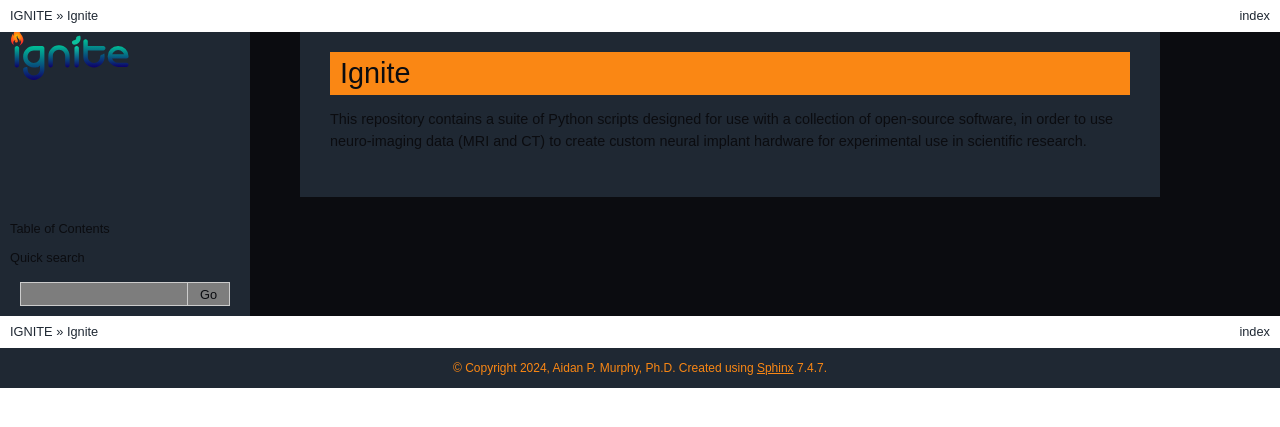
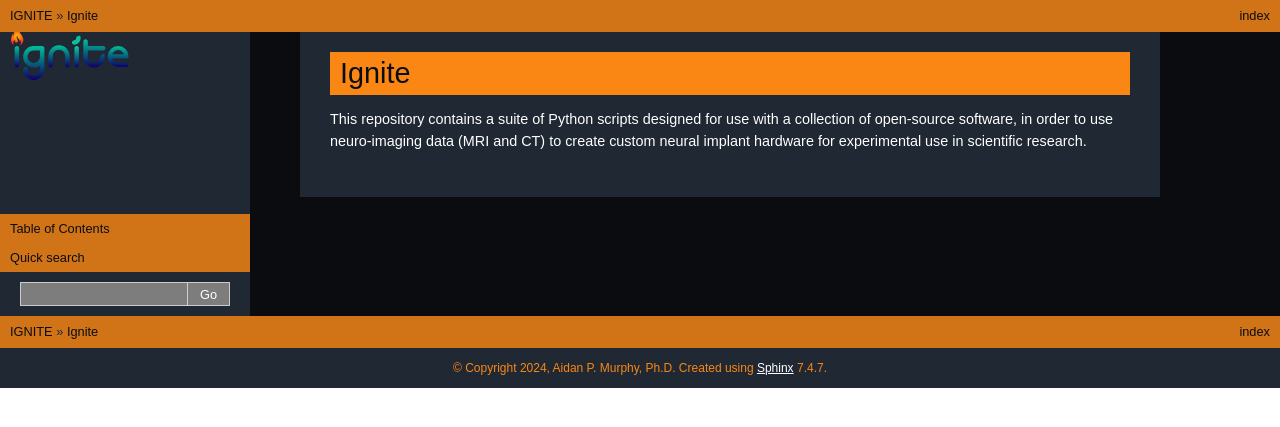
Before and after one commit to Phenomenal-Cat/IGNITE, a Sphinx documentation site: the page built from Docs/source/index.rst, in a window 1280 px wide. Shown: the top 427 px of the page. Built offline with Sphinx 7.4.7, drawn with Linux system fonts in a browser that asks for light colours; nearby versions of some CDN libraries.

Commit message:
Updated css colors

```diff
--- a/Docs/source/_static/css/ignite.css
+++ b/Docs/source/_static/css/ignite.css
@@ -7,9 +7,9 @@
   --main-dk2: #1F2833; /* dark blue */
   --main-mid: #C5C6C7; /* light grey */
   --main-middark: #7d7d7d; /* mid grey */
-  --main-light1: #fa8714; /* orange
-  --main-light2: #45A29E;
-  --text-light: #66FCF1;
+  --main-light1: #fa8714; /* orange */
+  --main-light2: #d17417;
+  --text-light: #ff8800;
   --text-dark: #0B0C10;
   --text-white: #ffffff;
   --test-pink: #ff00d9;
```
